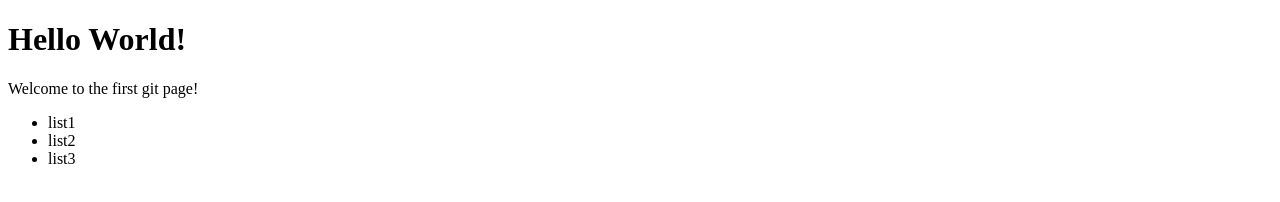
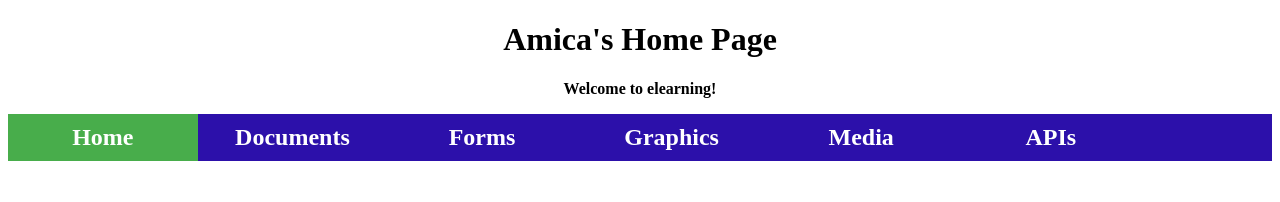
Before and after one commit to aloshar3/myapp, a plain HTML site: page index.html in a window 1280 px wide. Drawn offline with Linux system fonts and the light colour scheme.

Commit message:
style and script files are add

```diff
--- a/index.html
+++ b/index.html
@@ -2,17 +2,28 @@
 <html lang="en">
 <head>
     <meta charset="UTF-8">
-    <meta http-equiv="X-UA-Compatible" content="IE=edge">
     <meta name="viewport" content="width=device-width, initial-scale=1.0">
-    <title>amica</title>
+    <meta name="Auther" content="Amica Sharma">
+    <title>Home</title>
+    <!-- Add icon library -->
+    <link rel="stylesheet" href="mystyle.css">
+    <script src="myscript.js"></script>
 </head>
 <body>
-    <h1>Hello World!</h1>
-    <p> Welcome to the first git page!</p>
-    <ul>
-        <li>list1</li>
-        <li>list2</li>
-        <li>list3</li>
-    </ul>
+    <h1 style="text-align:center;">Amica's Home Page</h1>
+    <p style="text-align:center;"><strong>Welcome to elearning!</p>
+
+
+    <div class="nav-bar">
+        <a class="active" href="#">Home</a>
+        <a href="#">Documents</a>
+        <a href="#">Forms</a>
+        <a href="#">Graphics</a>
+        <a href="#">Media</a>
+        <a href="#" target="_blank">APIs</a>
+    </div>
+
+
+
 </body>
 </html>
--- /dev/null
+++ b/mystyle.css
@@ -0,0 +1,26 @@
+/*Horizontal Example*/
+.nav-bar {
+    width: 100%; /* Full-width */
+    background-color: rgb(44, 16, 170); /* Dark-grey background */
+    overflow: auto; /* Overflow due to float */
+  }
+
+  .nav-bar a {
+    float: left; /* Float links side by side */
+    text-align: center; /* Center-align text */
+    width: 15%; /* Equal width (5 icons with 20% width each = 100%) */
+    padding: 10px 0; /* Some top and bottom padding */
+    transition: all 0.5s ease; /* Add transition for hover effects */
+    color: white; /* White text color */
+    font-size: 24px; /* Increased font size */
+    text-decoration: none;
+
+  }
+
+  .nav-bar a:hover {
+    background-color: rgb(92, 88, 88); /* Add a hover color */
+  }
+
+  .active {
+    background-color: #48ad4b; /* Add an active/current color */
+  }
```
Also changed, not shown: myscript.js (added).
